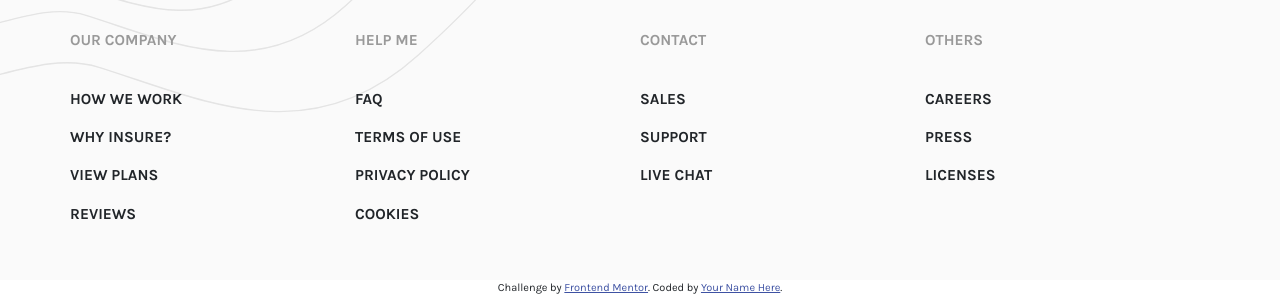
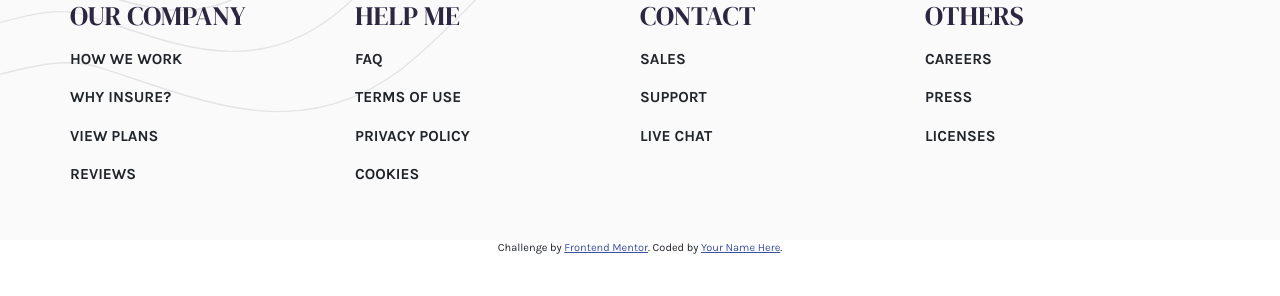
Before and after one commit to SAM-dev-pixel/insure-landing-page-master-with-bootstrap5, a plain HTML site: page index.html in a window 1280 px wide. Shown: the part 1353-1649 px from the top of the page. Drawn offline with nearby package versions, Linux system fonts and the light colour scheme.

Commit message:
Update index.html

```diff
--- a/index.html
+++ b/index.html
@@ -40,6 +40,7 @@
     </div>
   </nav>
 
+  <main class="container-fluid p-0">
   <section class="container-fluid hero-section mt-5 p-0 position-relative">
     <div class="container-md p-0 d-md-flex justify-content-between position-relative">
       <div class="hero-img order-2"></div>
@@ -86,6 +87,7 @@
       <a href="#" class="btn btn-outline-secondary rounded-0 text-uppercase px- col-md-3 align-self-center justify-self-right work-btn">How we work</a>
     </div>
   </div>
+  </main>
 
   <footer class="footer py-5">
     <div class="container text-center d-md-flex align-items-center justify-content-between border-bottom px-0 foot-top">
@@ -103,14 +105,14 @@
           <a class="nav-link fs-2" href="#" aria-label="pinterest"><i class="bi bi-pinterest"></i></a>
         </li>
         <li class="nav-item">
-          <a class="nav-link fs-2 pe-md-0" aria-label="instagram"><i class="bi bi-instagram"></i></a>
+          <a class="nav-link fs-2 pe-md-0" href="#" aria-label="instagram"><i class="bi bi-instagram"></i></a>
         </li>
       </ul>
     </div>
 
     <div class="container p-0 d-md-flex justify-content-between text-center text-md-start text-uppercase fw-bold m-auto foot-bottom">
       <div class="col-md-3 list-part">
-        <h4>Our company</h4>
+        <h3>Our company</h4>
         <div class="list-group">
           <a href="#" class="list-group-item list-group-item-action border-0 ps-md-0">How we work</a>
           <a href="#" class="list-group-item list-group-item-action border-0 ps-md-0">Why Insure?</a>
@@ -120,7 +122,7 @@
       </div>
 
       <div class="col-md-3 list-part">
-        <h4>Help me</h4>
+        <h3>Help me</h4>
         <div class="list-group">
           <a href="#" class="list-group-item list-group-item-action border-0 ps-md-0">FAQ</a>
           <a href="#" class="list-group-item list-group-item-action border-0 ps-md-0">Terms of use</a>
@@ -130,7 +132,7 @@
       </div>
 
       <div class="col-md-3 list-part">
-        <h4>Contact</h4>
+        <h3>Contact</h4>
         <div class="list-group">
           <a href="#" class="list-group-item list-group-item-action border-0 ps-md-0">Sales</a>
           <a href="#" class="list-group-item list-group-item-action border-0 ps-md-0">Support</a>
@@ -139,7 +141,7 @@
       </div>
 
       <div class="col-md-3 list-part">
-        <h4>Others</h4>
+        <h3>Others</h4>
         <div class="list-group">
           <a href="#" class="list-group-item list-group-item-action border-0 ps-md-0">Careers</a>
           <a href="#" class="list-group-item list-group-item-action border-0 ps-md-0">Press</a>
```
